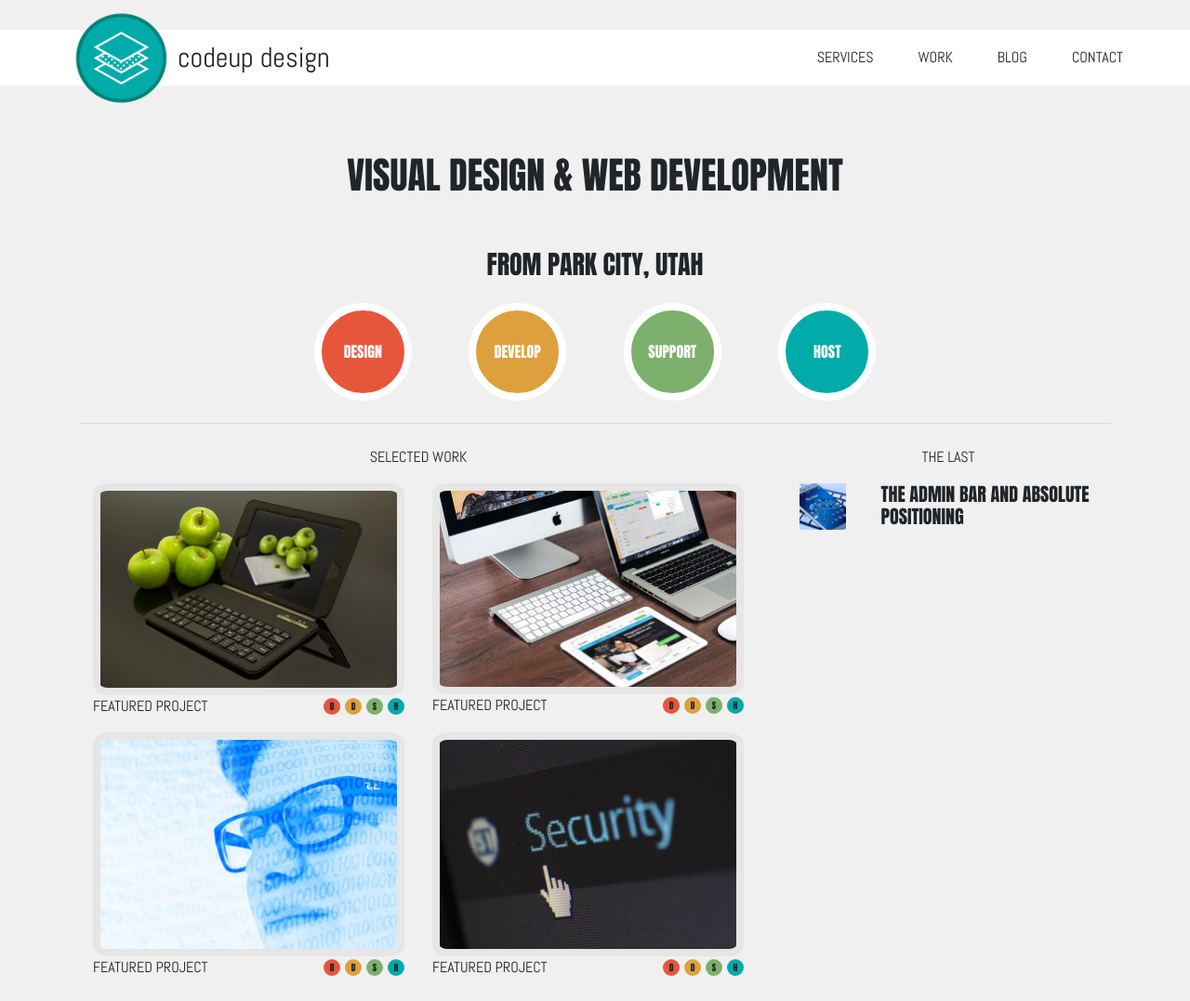
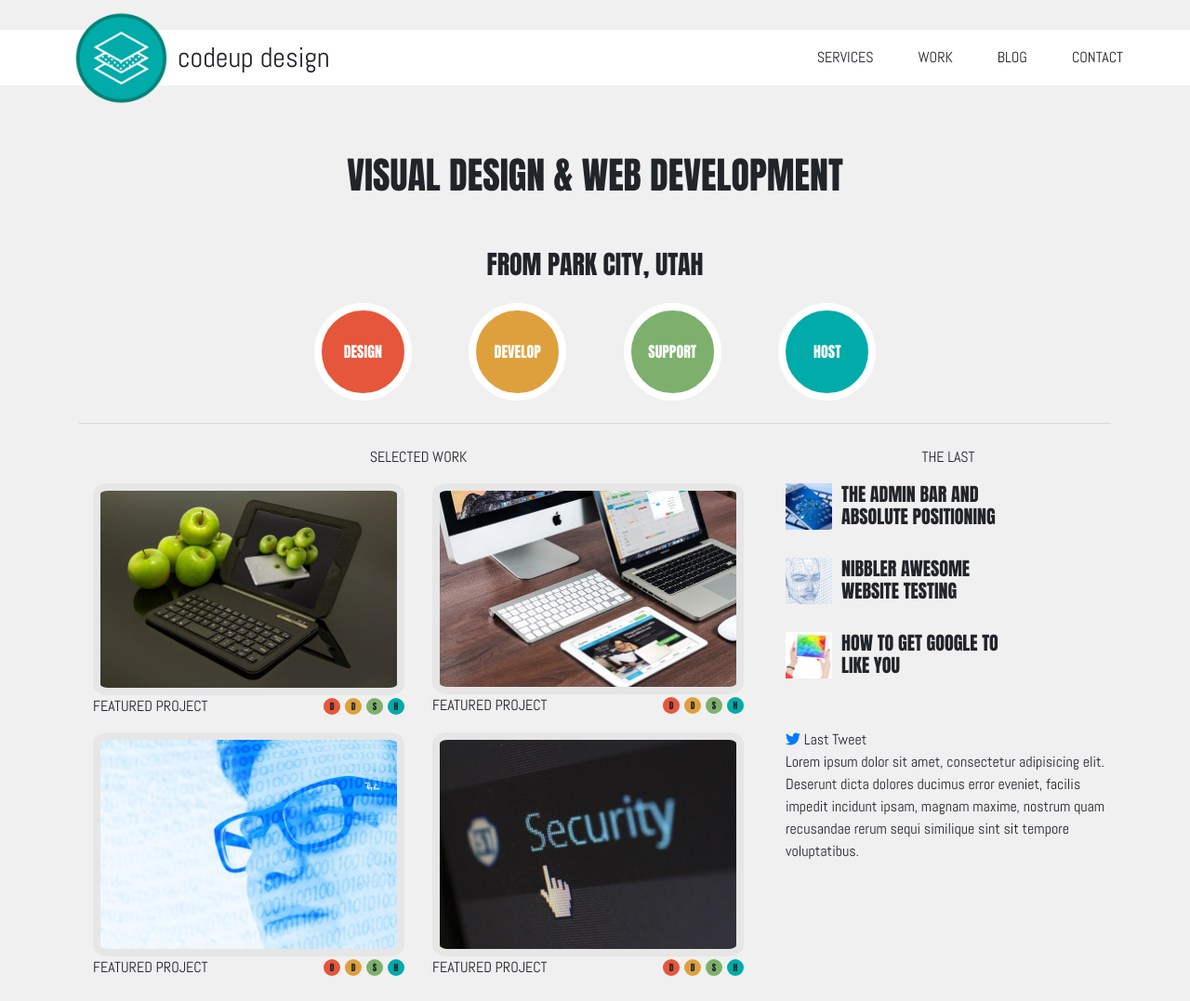
Before and after one commit to Doc-Ry/codeup-design, a plain HTML site: page index.html in a window 1280 px wide. Shown: the whole page at 93% size. Drawn offline with nearby package versions, Linux system fonts and the light colour scheme.

Commit message:
the last col kinda done

```diff
--- a/custom.css
+++ b/custom.css
@@ -108,12 +108,14 @@ body {
     margin-top: 3px;
 }
 
-.last-image-row {
-    height: 100px;
+.last-image-text {
+    width: 200px;
+    margin-left: 60px;
 }
 
 .last-image {
     height: 50px;
     width: 50px;
     object-fit: cover;
+    float: left;
 }
--- a/index.html
+++ b/index.html
@@ -176,24 +176,37 @@
 
         <div class="d-none d-md-block col-md-4">
             <p class="text-center">THE LAST</p>
-            <div class="container">
-                <div class="row last-image-row">
-                    <div class="col-3">
-                        <img class="last-image" src="/assets/images/mobile-phone.jpg">
-                    </div>
-                    <div class="col-9">
-                        <h5 class="anton-font">THE ADMIN BAR AND ABSOLUTE POSITIONING</h5>
-                    </div>
-                </div>
+
+            <img class="last-image" src="/assets/images/mobile-phone.jpg">
+            <div class="last-image-text">
+                <h5 class="anton-font">THE ADMIN BAR AND ABSOLUTE POSITIONING</h5>
             </div>
-        </div>
+
+            <br>
+
+            <img class="last-image" src="/assets/images/head.jpg">
+            <div class="last-image-text">
+                <h5 class="anton-font">NIBBLER AWESOME WEBSITE TESTING</h5>
+            </div>
+
+            <br>
+
+            <img class="last-image" src="/assets/images/ipad.jpg">
+            <div class="last-image-text">
+                <h5 class="anton-font">HOW TO GET GOOGLE TO LIKE YOU</h5>
+            </div>
+
+            <br>
+            <br>
+            <i class="text-primary fab fa-twitter"></i> Last Tweet
+            <p>Lorem ipsum dolor sit amet, consectetur adipisicing elit. Deserunt dicta dolores ducimus error eveniet, facilis impedit incidunt ipsam, magnam maxime, nostrum quam recusandae rerum sequi similique sint sit tempore voluptatibus.</p>
     </div>
 
 </main>
 
 
-<script src="https://cdn.jsdelivr.net/npm/bootstrap@4.5.3/dist/js/bootstrap.bundle.min.js"
-        integrity="sha384-ho+j7jyWK8fNQe+A12Hb8AhRq26LrZ/JpcUGGOn+Y7RsweNrtN/tE3MoK7ZeZDyx"
-        crossorigin="anonymous"></script>
+<script src="https://code.jquery.com/jquery-2.2.4.min.js" integrity="sha256-BbhdlvQf/xTY9gja0Dq3HiwQF8LaCRTXxZKRutelT44=" crossorigin="anonymous"></script>
+<script src="https://cdn.jsdelivr.net/npm/bootstrap@4.5.3/dist/js/bootstrap.bundle.min.js" integrity="sha384-ho+j7jyWK8fNQe+A12Hb8AhRq26LrZ/JpcUGGOn+Y7RsweNrtN/tE3MoK7ZeZDyx" crossorigin="anonymous"></script>
+<script src="https://kit.fontawesome.com/bfaa558caa.js" crossorigin="anonymous"></script>
 </body>
 </html>
```
